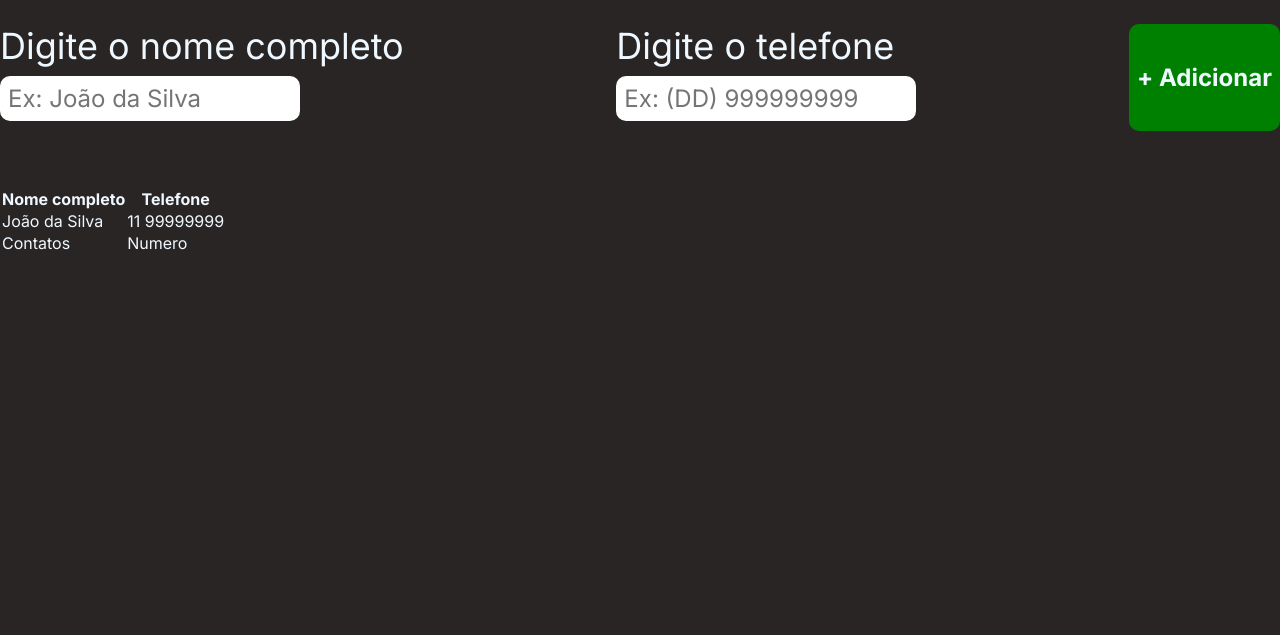
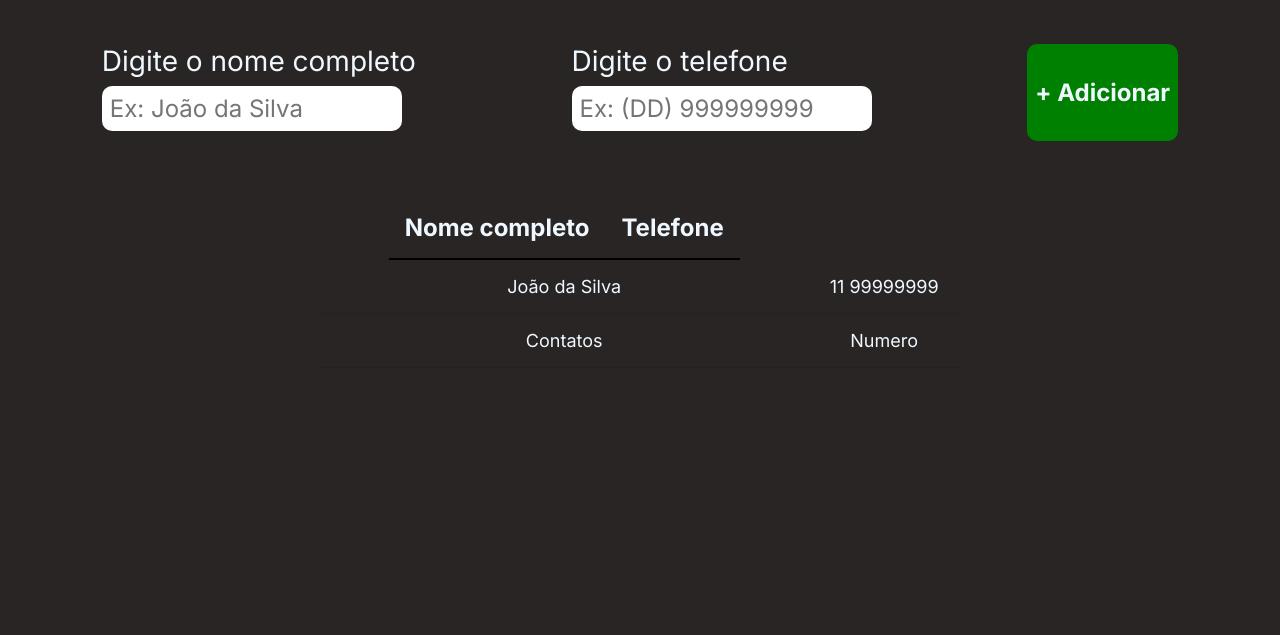
Before and after one commit to agtoliv/ebac-m8-pratique, a plain HTML site: page index.html in a window 1280 px wide. Shown: the part 165-800 px from the top of the page. Drawn offline with Linux system fonts and the light colour scheme.

Commit message:
style: add style at table

```diff
--- a/index.html
+++ b/index.html
@@ -13,13 +13,13 @@
     <header>
         <h1>Lista teleônica</h1>
     </header>
-    <form class="form-padrao">
+    <form class="form-padrao" id="form-principal">
         <div class="form1"><label>Digite o nome completo</label><input type="text" placeholder="Ex: João da Silva"></div>
         <div class="form2"><label>Digite o telefone</label><input type="tel" placeholder="Ex: (DD) 999999999"></div>
         <button type="submit">+ Adicionar</button>
     </form>
-    <table>
-        <thead>
+    <table cellspacing="0">
+        <thead class="header-container">
             <tr>
                 <th>Nome completo</th>
                 <th>Telefone</th>
--- a/main.js
+++ b/main.js
@@ -0,0 +1 @@
+const form = document.getElementById("form-principal");
--- a/style.css
+++ b/style.css
@@ -14,7 +14,8 @@ body{
 header{
     display: flex;
     align-items: center;
-    margin-bottom: 40px;
+    justify-content: center;
+    margin-bottom: 60px;
 }
 
 header h1{
@@ -42,12 +43,14 @@ header h1{
 
 form{
     display: flex;
-    justify-content: space-between;
+    justify-content: space-around;
     margin-bottom: 56px;
+    margin-right: 24px;
+    margin-left: 24px;
 }
 
 form label{
-    font-size: 36px;
+    font-size: 28px;
 }
 
 form input{
@@ -71,3 +74,38 @@ form button{
     padding: 8px;
     border-radius: 10px;
 }
+
+table{
+    width: 50%;
+    text-align: center;
+    margin: 0 auto;
+    border-collapse: collapse;
+}
+
+table th{
+    border-bottom: 2px solid black;
+    padding: 16px;
+    font-size: 24px;
+    font-weight: bold;
+    white-space: nowrap; /* Garante que o texto não quebre */
+    margin:200px;
+}
+
+table td{
+    padding: 16px 0;
+    text-align: center;
+    font-size: 18px;
+    border-bottom: 1px solid rgba(0, 0, 0, 0.1);
+}
+
+.header-container {
+    display: flex;
+    justify-content: center;
+    width: 100%;
+    text-align: center;
+}
+
+.header-container th{
+    margin-right: 100px;
+
+}
```
